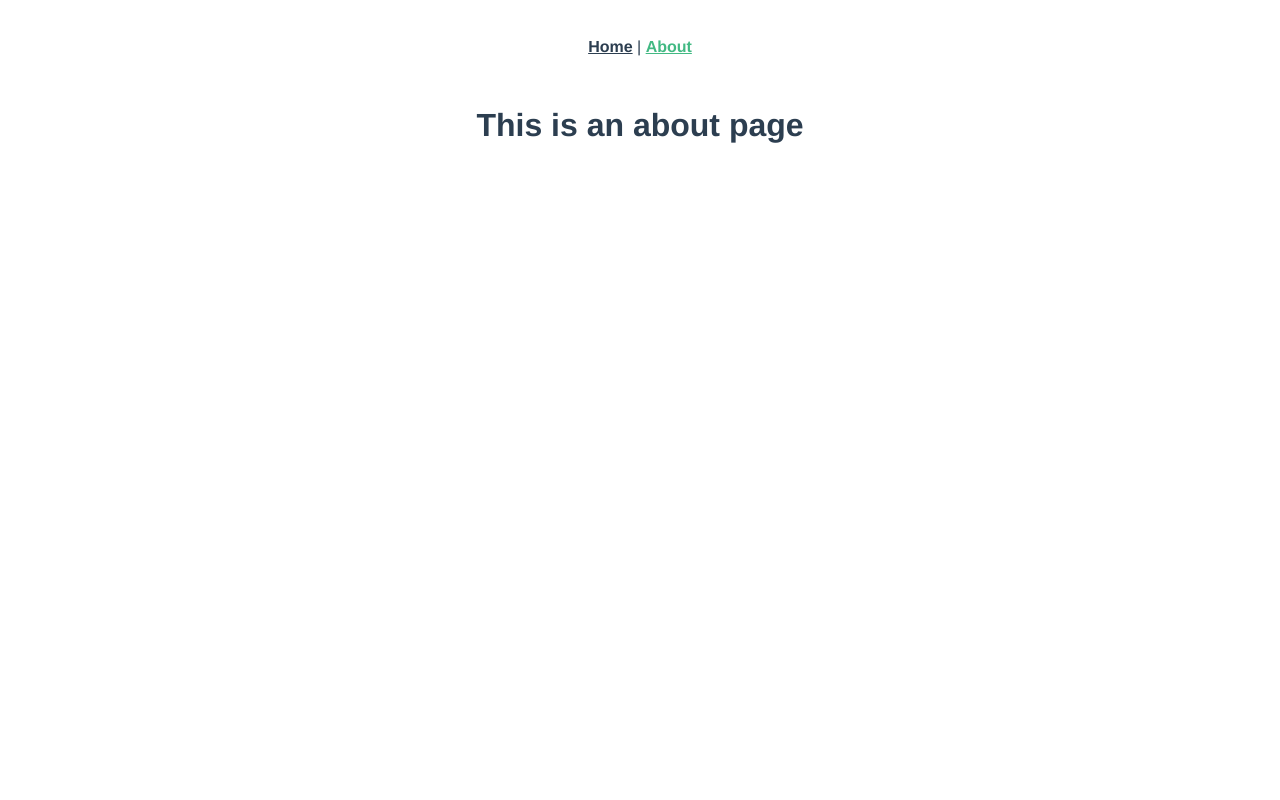
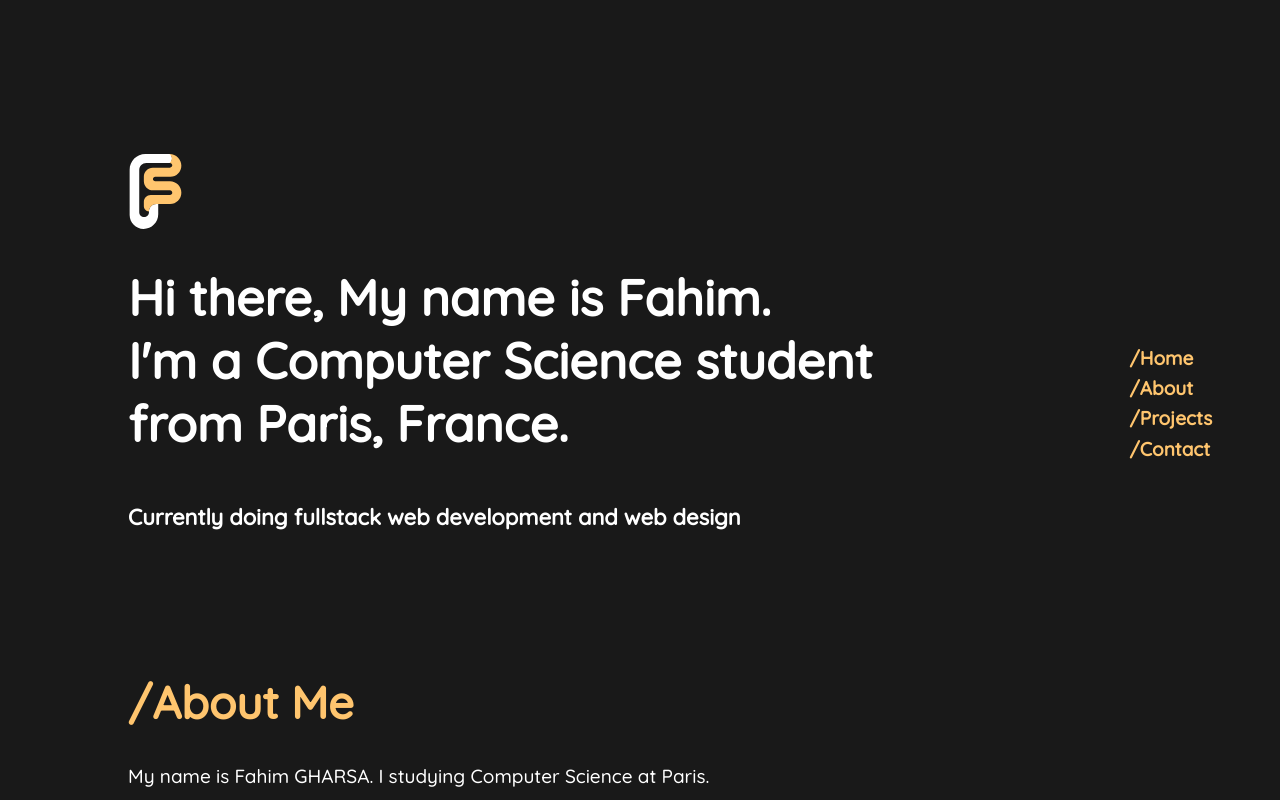
Before and after one commit to fahimgha/fahim, a Vue app: page /about in a window 1280 px wide. Shown: the top 800 px of the page. Built offline with nearby package versions, Linux system fonts and the light colour scheme.

Commit message:
add home.vue, about.vue and nav bar

```diff
--- a/src/App.vue
+++ b/src/App.vue
@@ -1,20 +1,51 @@
 <template>
-  <div id="nav">
-    <router-link to="/">Home</router-link> |
-    <router-link to="/about">About</router-link>
+  <div id="app" >
+    <Navbar/>
+    <Home/>
+    <About/>
   </div>
-  <router-view/>
 </template>
 
+<script>
+import Home from '@/views/Home'
+import About from '@/views/About'
+import Navbar from '@/components/Navbar'
+
+export default {
+  name: 'App',
+  components: {
+    Home,
+    About,
+    Navbar
+  }
+}
+</script>
+
 <style lang="scss">
-#app {
-  font-family: Avenir, Helvetica, Arial, sans-serif;
-  -webkit-font-smoothing: antialiased;
-  -moz-osx-font-smoothing: grayscale;
-  text-align: center;
-  color: #2c3e50;
+@import url('https://fonts.googleapis.com/css2?family=Quicksand:wght@300;500&display=swap');
+
+:root {
+  --background-color-primary:#191919;
+  --background-color-secondary: #848582;
+  --text-primary-color: #ffffff;
+  --text-secondary-color:#FFC56E;
+  --element-size: 4rem;
 }
 
+html,
+body {
+  background: var(--background-color-primary);
+  padding: 0;
+  margin: 0;
+}
+#app {
+  font-family: 'Quicksand', sans-serif;
+  color:var(--text-primary-color);
+  // text-align: center;
+}
+h1{
+  font-size: 40pt;
+}
 #nav {
   padding: 30px;
 
--- /dev/null
+++ b/src/assets/logoF.vue
@@ -0,0 +1,20 @@
+<template>
+
+  <svg width="55" height="75" viewBox="0 0 91 132" fill="none" xmlns="http://www.w3.org/2000/svg">
+<path class="color" d="M0 27.7591C0 12.4282 12.4282 8.61994e-06 27.7591 1.92532e-05L44 3.05176e-05H72L75 8L72 16H29.3001C22.4379 16 16.875 21.5629 16.875 28.4251V102.456C16.875 107.185 20.7085 111.019 25.4375 111.019C30.1664 111.019 34 107.185 34 102.456V101C34 93.8203 39.8203 88 47 88H50.2883V106.212C50.2883 120.454 38.7425 132 24.5 132C10.969 132 0 121.031 0 107.5V27.7591Z" fill="white"/>
+<path d="M34 101C29.0294 101 25 96.9706 25 92L25 84.0684C25 77.396 30.396 71.9801 37.0683 71.9555L70.9977 71.9953C73.2073 71.9979 75 70.2073 75 67.9977C75 65.7898 73.2102 64 71.0023 64H41C32.1634 64 25 56.8366 25 48V44V40C24.8907 31.2501 31.9436 24.0931 40.6941 24.0742L71 24.0087C73.2105 24.0039 75 22.2105 75 20C75 17.7909 73.2091 16 71 16H70C75.4317 12.0497 75.4317 3.95035 70 0H70.3776C81.767 0 91 9.23297 91 20.6224C91 31.3244 82.3244 40 71.6224 40L45 40C42.7909 40 41 41.7909 41 44C41 46.2091 42.7909 48 45 48L70.8914 48C81.9971 48 91 57.0029 91 68.1086C91 79.0943 82.0943 88 71.1086 88H47C39.8203 88 34 93.8203 34 101Z" fill="#FFC56E"/>
+</svg>
+
+</template>
+<script>
+export default {
+  props: {
+  },
+};
+</script>
+
+<style>
+.color{ /*target the image with css*/
+  fill: var(--text-primary-color);
+}
+</style>
--- /dev/null
+++ b/src/components/Navbar.vue
@@ -0,0 +1,57 @@
+<template>
+  <div id="navbar">
+    <div class="nav">
+        <ul>
+          <li>
+            <a href="#Home" >/Home</a>
+          </li>
+          <li>
+            <a href="#About" >/About</a>
+          </li>
+          <li>
+            <a href="#Projects" >/Projects</a>
+          </li>
+          <li>
+            <a href="#Contact" >/Contact</a>
+          </li>
+        </ul>
+      </div>
+  </div>
+</template>
+
+<script>
+export default {
+  name: 'Navbar',
+
+}
+</script>
+
+<!-- Add "scoped" attribute to limit CSS to this component only -->
+<style scoped lang="scss">
+.nav {
+  display: flex;
+  flex-direction: column;
+  align-items: flex-end;
+  position: fixed;
+  right: 0;
+  padding-right: 5%;
+  bottom: 40%; //test avec 10%
+}
+a {
+  letter-spacing: 0em;
+  line-height: 1.6em;
+  font-size: 19px;
+  padding: 0.2em;
+  font-family: 'Quicksand', sans-serif;
+  font-weight: bold;
+  text-decoration: none !important;
+  color: var(--text-secondary-color);
+}
+a:hover{
+  color: var(--text-primary-color);
+}
+li{
+  list-style: none;
+}
+
+</style>
--- a/src/views/About.vue
+++ b/src/views/About.vue
@@ -1,5 +1,49 @@
 <template>
   <div class="about">
-    <h1>This is an about page</h1>
+    <h1 class="aboutme">/About Me</h1>
+    <h1 class="descabt">My name is Fahim GHARSA. I studying Computer Science at Paris.<br> I am did 2 months internship as an trainee web developper.
+    I'm interested in Web developpement and Web design. I like design and code beautifully simple things and I love what I do.<br>I've started frontend development for over 2 years now.
+    I'm constantly in the process of learning. Over the past two years, I've worked hard to enhance my skills, using the following tools.<br>
+    NodeJs, Vuejs, Javascript, HTML & CSS</h1>
   </div>
 </template>
+
+<script>
+
+export default {
+  name: 'About',
+  components: {
+  }
+}
+</script>
+
+<style lang="scss">
+
+.about{
+  margin: 10% 27% 0 10%;
+}
+.aboutme{
+  color: var(--text-secondary-color);
+  font-size: 45px;
+}
+.descabt{
+  font-size: 19px;
+  line-height: 1.7em;
+  font-weight: 400;
+}
+
+@media only screen and (max-width: 600px) {
+  .about{
+    padding-top: 15px;
+    margin: 0 50px;
+    align-items: center;
+  }
+  .aboutme{
+  font-size: 25px;
+  }
+.descabt{
+  font-size: 11px;
+  }
+}
+
+</style>
--- a/src/views/Home.vue
+++ b/src/views/Home.vue
@@ -1,18 +1,57 @@
 <template>
   <div class="home">
-    <img alt="Vue logo" src="../assets/logo.png">
-    <HelloWorld msg="Welcome to Your Vue.js App"/>
+    <div class="intro">
+      <div class="logo"><Logo/></div>
+      <h1 class="name">Hi there, My name is Fahim. <br>
+      I'm a Computer Science student <br>
+      from Paris, France.</h1>
+      <h1 class="desc">Currently doing fullstack web development and web design</h1>
+    </div>
   </div>
 </template>
 
 <script>
 // @ is an alias to /src
-import HelloWorld from '@/components/HelloWorld.vue'
+import Logo from '@/assets/logoF.vue'
 
 export default {
   name: 'Home',
   components: {
-    HelloWorld
+    Logo,
   }
 }
 </script>
+
+<style lang="scss">
+
+.intro{
+  display: flex;
+  flex-direction: column;
+  align-items: flex-start;
+  margin: 12% 20% 0 10%;
+}
+.name{
+  font-size: 50px;
+}
+.desc{
+  font-size: 22px;
+}
+@media only screen and (max-width: 600px) {
+  .logo {
+    display: none;
+  }
+  .intro {
+    padding-top: 15px;
+    margin: 0;
+    align-items: center;
+  }
+  .name{
+  text-align: center;
+  font-size: 25px;
+  }
+.desc{
+  text-align: center;
+  font-size: 11px;
+  }
+}
+</style>
```
